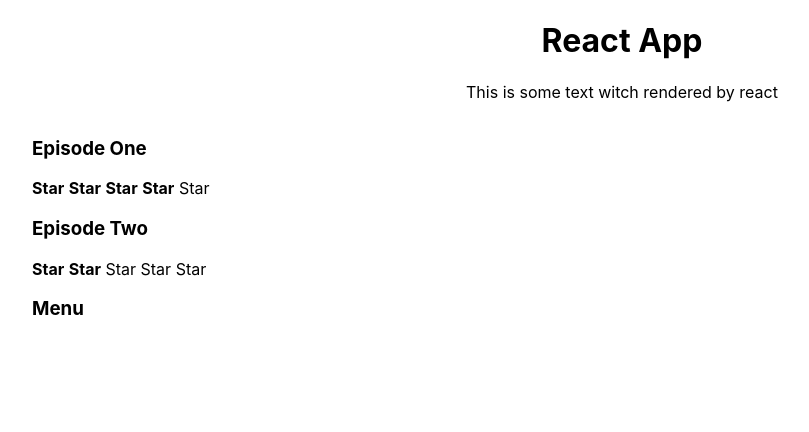
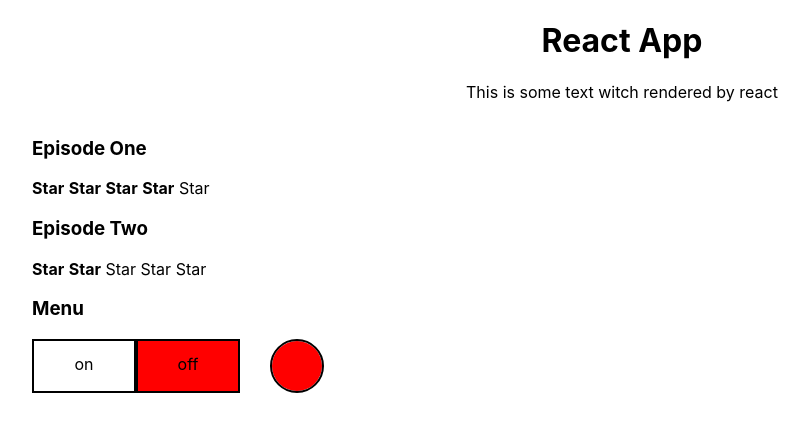
Before and after one commit to AlekseiBestuzhev/react-kabzda, a React (Create React App) app: page / in a window 1280 px wide. Shown: the top 432 px of the page, without its empty margins (18-827 px from the left). Built offline with nearby package versions, Linux system fonts and the light colour scheme.

Commit message:
upd: homework5 done

```diff
--- a/src/App.css
+++ b/src/App.css
@@ -9,3 +9,28 @@
 	align-self: center;
 	text-align: center;
 }
+
+.homework5 {
+	display: flex;
+}
+
+.box {
+	width: 100px;
+	max-height: 50px;
+	text-align: center;
+	padding: 15px 0;
+	border: 2px solid #000;
+	position: relative;
+	font-size: 16px;
+	line-height: 1;
+}
+
+#lamp {
+	height: 50px;
+	width: 50px;
+	border-radius: 50%;
+	border: 2px solid #000;
+	margin-left: 30px;
+	position: relative;
+	overflow: hidden;
+}
--- a/src/App.tsx
+++ b/src/App.tsx
@@ -2,6 +2,7 @@
 import './App.css';
 import Block from "./components/Block";
 import Accordion from "./components/Accordion";
+import { Toggle } from './components/Toggle';
 
 function App() {
 	const [list, setList] = useState(false);
@@ -18,6 +19,7 @@
 			<Block title={'Episode One'} rate={4} />
 			<Block title={'Episode Two'} rate={2} />
 			<Accordion body={list} menuToggle={menuToggle} />
+			<Toggle turnOn={false} />
 		</div>
 	);
 }
--- /dev/null
+++ b/src/components/Toggle.module.css
@@ -0,0 +1,19 @@
+.on {
+	background-color: green;
+	width: 100px;
+	height: 50px;
+	position: absolute;
+	top: 0;
+	left: 0;
+	z-index: -1;
+}
+
+.off {
+	background-color: red;
+	width: 100px;
+	height: 50px;
+	position: absolute;
+	top: 0;
+	left: 0;
+	z-index: -1;
+}
--- /dev/null
+++ b/src/components/Toggle.tsx
@@ -0,0 +1,24 @@
+import React from 'react';
+import cls from './Toggle.module.css'
+
+type ToggleType = {
+	turnOn: boolean
+}
+
+export const Toggle = (props: ToggleType) => {
+
+	return (
+		<div className='homework5'>
+			<div className='box' >on
+				{props.turnOn && <div className={cls.on}></div>}
+			</div>
+			<div className='box' >off
+				{!props.turnOn && <div className={cls.off}></div>}
+			</div>
+			<div id='lamp'>
+				{props.turnOn && <div className={cls.on}></div>}
+				{!props.turnOn && <div className={cls.off}></div>}
+			</div>
+		</div>
+	);
+}
```
